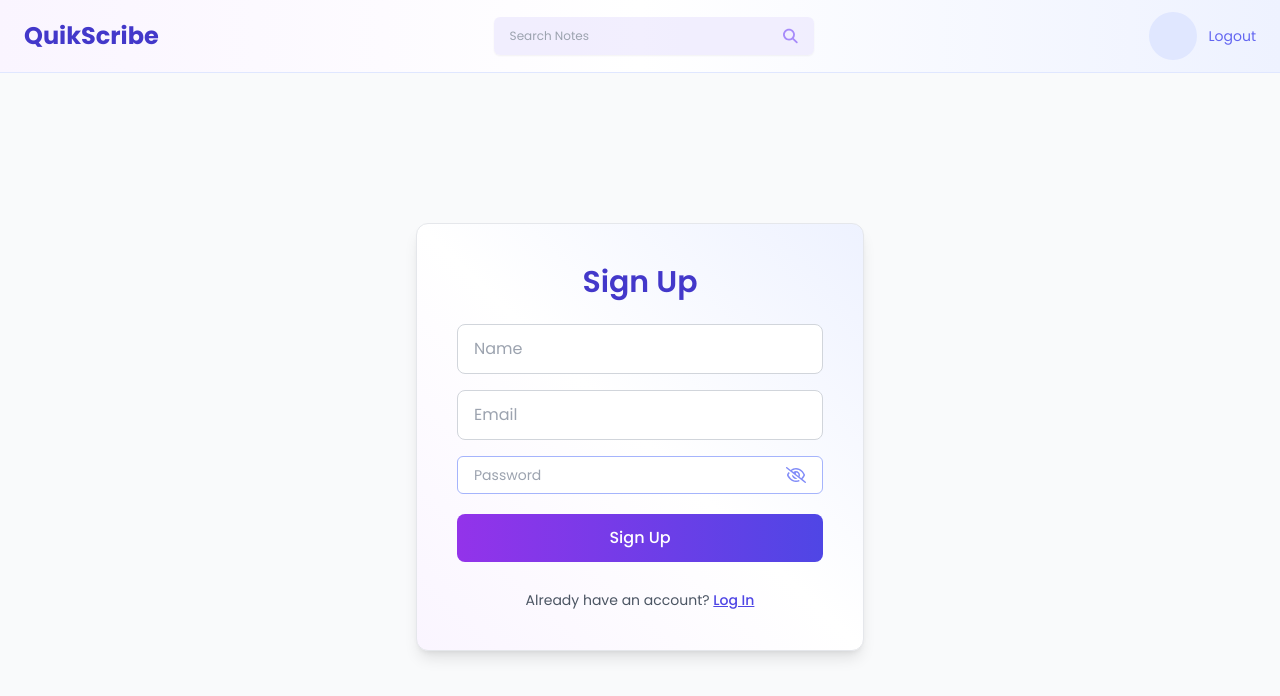
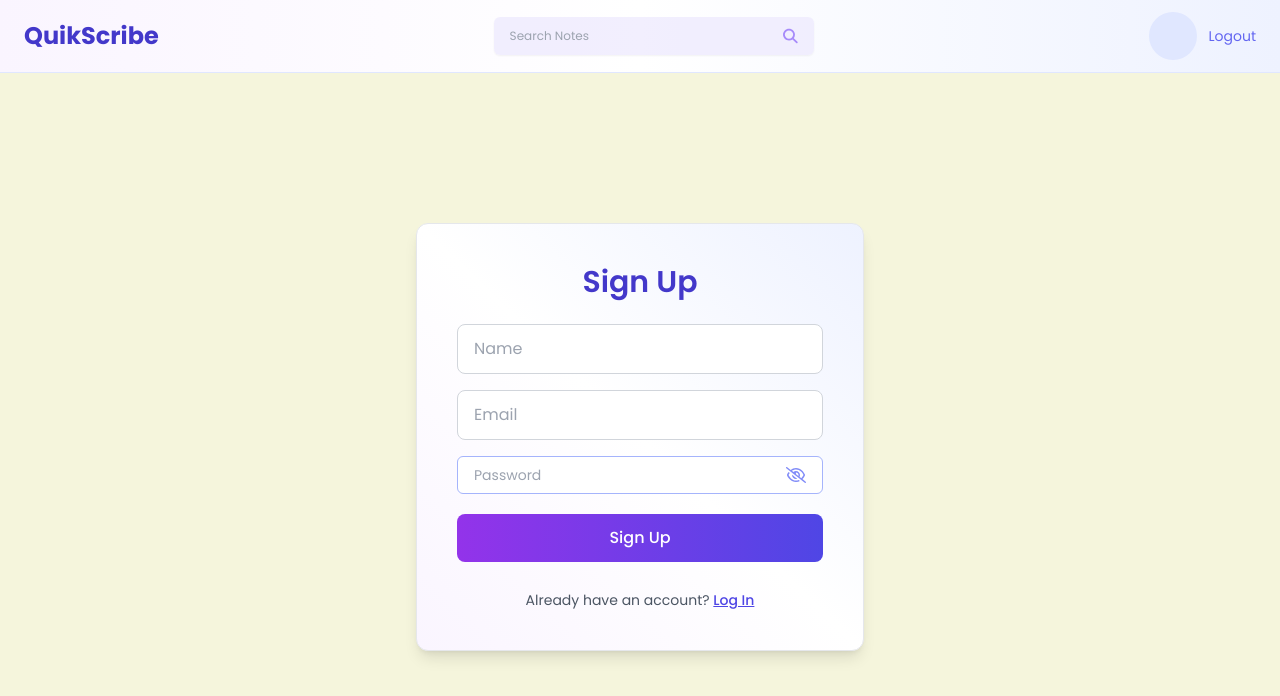
Before and after one commit to Aadarsh-max/QuickScribe, a React (Vite) app: page /signup in a window 1280 px wide. Shown: the top 696 px of the page. Built offline with nearby package versions, Linux system fonts and the light colour scheme.

Commit message:
One more

```diff
--- a/src/pages/Login/Login.jsx
+++ b/src/pages/Login/Login.jsx
@@ -54,7 +54,7 @@ const Login = () => {
         <div className="flex flex-col min-h-screen">
             <Navbar />
 
-            <div className="flex items-center justify-center flex-grow px-4 py-8 sm:py-12 md:py-16 bg-gray-50">
+            <div className="flex items-center justify-center flex-grow px-4 py-8 sm:py-12 md:py-16 bg-[#f5f5dc]">
                 <div className="w-full max-w-xs sm:max-w-sm md:max-w-md rounded-xl bg-white p-5 sm:p-8 md:p-10 shadow-lg border border-gray-200 bg-gradient-to-tr from-purple-50 via-white to-indigo-50 transition-all">
                     <form onSubmit={handleLogin} className="space-y-5">
                         <h4 className="text-xl sm:text-2xl md:text-3xl font-semibold text-center mb-6 text-indigo-700">Login</h4>
--- a/src/pages/SignUp/SignUp.jsx
+++ b/src/pages/SignUp/SignUp.jsx
@@ -65,7 +65,7 @@ const SignUp = () => {
         <div className="flex flex-col min-h-screen">
             <Navbar />
 
-            <div className="flex items-center justify-center flex-grow px-4 py-8 sm:py-12 md:py-16 bg-gray-50">
+            <div className="flex items-center justify-center flex-grow px-4 py-8 sm:py-12 md:py-16 bg-[#f5f5dc]">
                 <div className="w-full max-w-xs sm:max-w-sm md:max-w-md rounded-xl bg-white p-5 sm:p-8 md:p-10 shadow-lg border border-gray-200 bg-gradient-to-tr from-purple-50 via-white to-indigo-50 transition-all">
                     <form onSubmit={handleSignUp} className="space-y-5">
                         <h4 className="text-xl sm:text-2xl md:text-3xl font-semibold text-center mb-6 text-indigo-700">Sign Up</h4>
```
